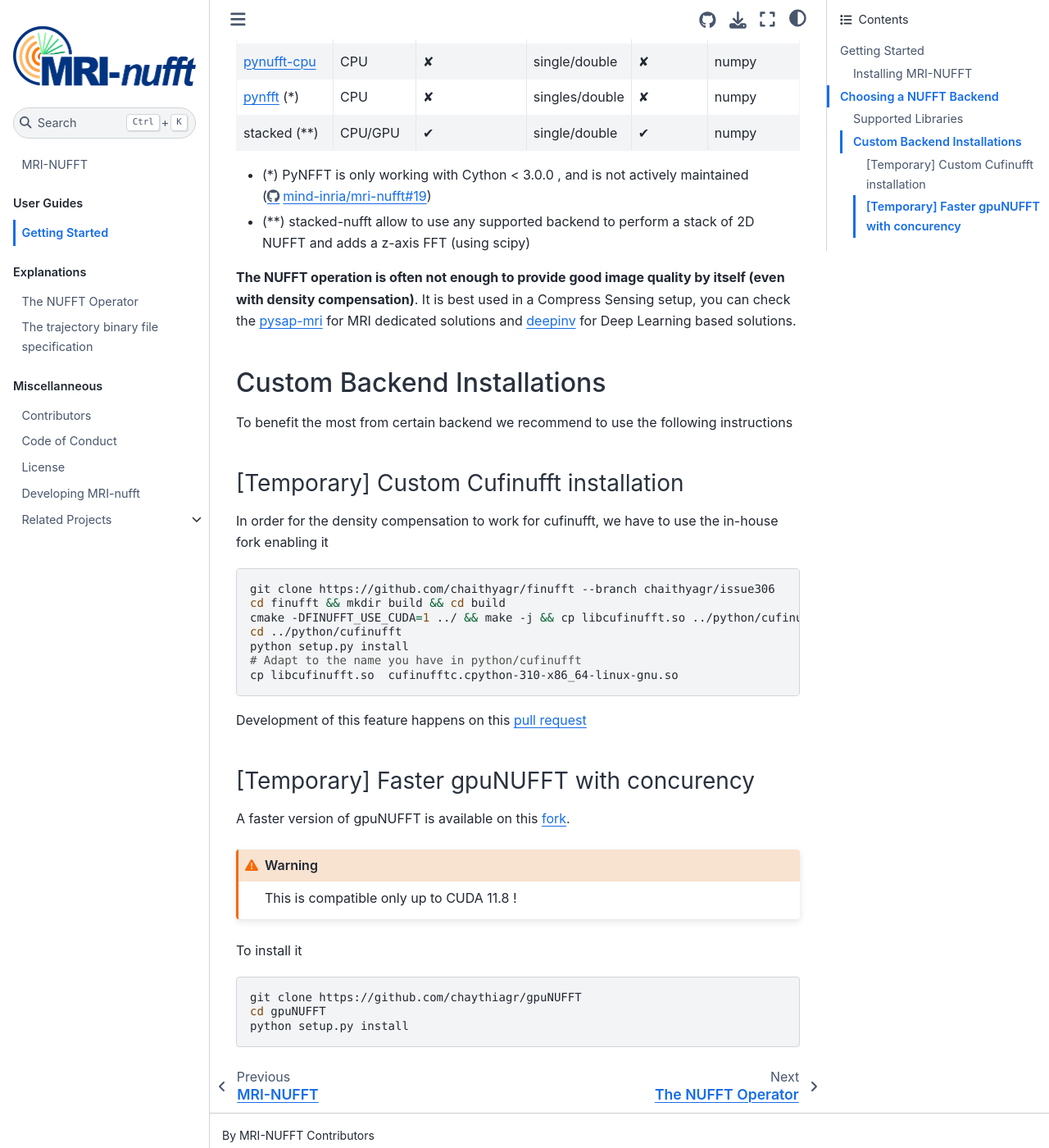
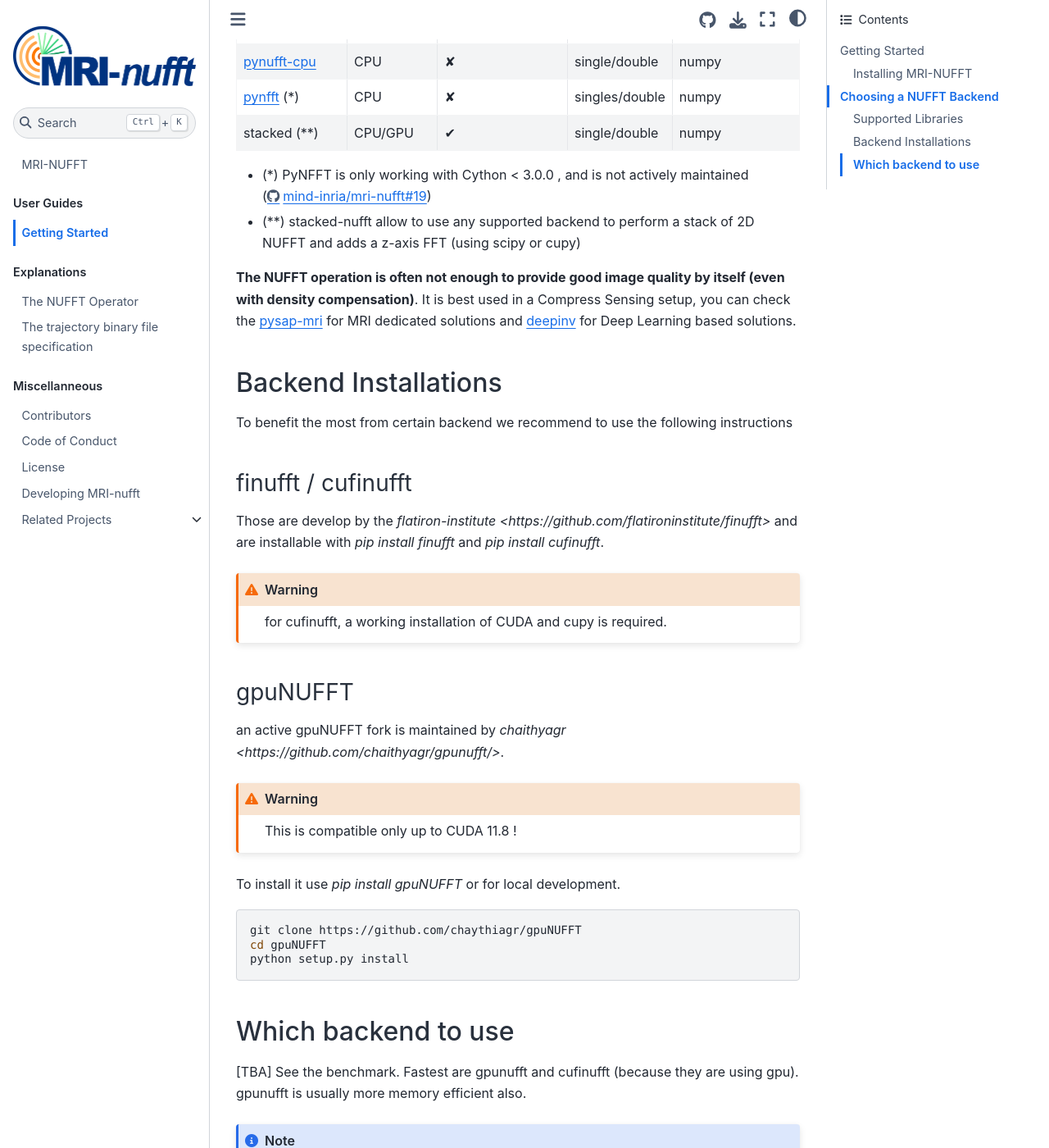
Before and after one commit to mind-inria/mri-nufft, a Sphinx documentation site: the page built from docs/getting_started.rst, in a window 1280 px wide and 1400 px high, scrolled down 1037 px. Shown: the whole window at 82% size. Built offline with Sphinx 7.4.7 and the Sphinx Book theme 1.1.4, drawn with Linux system fonts in a browser that asks for light colours; pages that are not in the unit, such as notebooks, are missing from menus; some of the changed text lies outside the part shown.

Commit message:
docs: cleanup the getting started.

```diff
--- a/docs/getting_started.rst
+++ b/docs/getting_started.rst
@@ -33,17 +33,17 @@ These libraries needs to be installed separately from this package.
 
 .. Don't touch the spacing ! ..
 
-==================== ============ =================== =============== ============== ===============
-Backend              Hardward     Batch computation   Precision       Auto Density   Array Interface
-==================== ============ =================== =============== ============== ===============
-cufinufft_           GPU (CUDA)   ✔                   single          ✔ *             cupy/torch
-finufft_             CPU          ✔                   single/double   TBA            numpy
-gpunufft_            GPU          ✔                   single/double   ✔              numpy
-tensorflow-nufft_    GPU (CUDA)   ✘                   single          ✔              tensorflow
-pynufft-cpu_         CPU          ✘                   single/double   ✘              numpy
-pynfft_ (*)          CPU          ✘                   singles/double   ✘             numpy
-stacked (**)         CPU/GPU      ✔                   single/double   ✔              numpy
-==================== ============ =================== =============== ============== ===============
+==================== ============ =================== ===============  =================
+Backend              Hardward     Batch computation   Precision        Array Interface
+==================== ============ =================== ===============  =================
+cufinufft_           GPU (CUDA)   ✔                   single           cupy/torch/numpy
+finufft_             CPU          ✔                   single/double    numpy
+gpunufft_            GPU          ✔                   single/double    numpy
+tensorflow-nufft_    GPU (CUDA)   ✘                   single           tensorflow
+pynufft-cpu_         CPU          ✘                   single/double    numpy
+pynfft_ (*)          CPU          ✘                   singles/double   numpy
+stacked (**)         CPU/GPU      ✔                   single/double    numpy
+==================== ============ =================== ===============  =================
 
 
 .. _cufinufft: https://github.com/flatironinstitute/finufft
@@ -54,7 +54,7 @@ stacked (**)         CPU/GPU      ✔                   single/double   ✔
 .. _pynfft: https://github.com/ghisvail/pynfft
 
 - (*) PyNFFT is only working with Cython < 3.0.0 , and is not actively maintained (https://github.com/mind-inria/mri-nufft/issues/19)
-- (**) stacked-nufft allow to use any supported backend to perform a stack of 2D NUFFT and adds a z-axis FFT (using scipy)
+- (**) stacked-nufft allow to use any supported backend to perform a stack of 2D NUFFT and adds a z-axis FFT (using scipy or cupy)
 
 
 **The NUFFT operation is often not enough to provide good image quality by itself (even with density compensation)**.
@@ -64,41 +64,42 @@ It is best used in a Compress Sensing setup, you can check the pysap-mri_ for MR
 .. _Modopt: https://github.com/CEA-COSMIC/ModOpt/
 .. _deepinv: https:/github.com/deepinv/deepinv/
 
-Custom Backend Installations
-----------------------------
+Backend Installations
+---------------------
 
 To benefit the most from certain backend we recommend to use the following instructions
 
-[Temporary] Custom Cufinufft installation
-~~~~~~~~~~~~~~~~~~~~~~~~~~~~~~~~~~~~~~~~~
+finufft / cufinufft
+~~~~~~~~~~~~~~~~~~~
 
-In order for the density compensation to work for cufinufft, we have to use the in-house fork enabling it
+Those are develop by the `flatiron-institute <https://github.com/flatironinstitute/finufft>` and are installable with `pip install finufft` and `pip install cufinufft`.
 
-.. code-block:: sh
+.. warning::
 
-    git clone https://github.com/chaithyagr/finufft --branch chaithyagr/issue306
-    cd finufft && mkdir build && cd build
-    cmake -DFINUFFT_USE_CUDA=1 ../ && make -j && cp libcufinufft.so ../python/cufinufft/.
-    cd ../python/cufinufft
-    python setup.py install
-    # Adapt to the name you have in python/cufinufft
-    cp libcufinufft.so  cufinufftc.cpython-310-x86_64-linux-gnu.so
+    for cufinufft, a working installation of CUDA and cupy is required.
 
-Development of this feature happens on this `pull request <https://github.com/flatironinstitute/finufft/pull/308>`_
+gpuNUFFT
+~~~~~~~~
 
-[Temporary] Faster gpuNUFFT with concurency
-~~~~~~~~~~~~~~~~~~~~~~~~~~~~~~~~~~~~~~~~~~~
-
-A faster version of gpuNUFFT is available on this `fork <https://github.com/chaithyagr/gpuNUFFT>`_.
+an active gpuNUFFT fork is maintained by `chaithyagr <https://github.com/chaithyagr/gpunufft/>`.
 
 .. warning::
 
     This is compatible only up to CUDA 11.8 !
 
-To install it
+To install it use `pip install gpuNUFFT` or for local development.
 
 .. code-block:: sh
 
     git clone https://github.com/chaythiagr/gpuNUFFT
     cd gpuNUFFT
     python setup.py install
+
+
+Which backend to use
+--------------------
+[TBA] See the benchmark. Fastest are gpunufft and cufinufft (because they are using gpu). gpunufft is usually more memory efficient also.
+
+
+.. note::
+   if you are using pytorch gpu-array, you can only use cufinufft.
```
